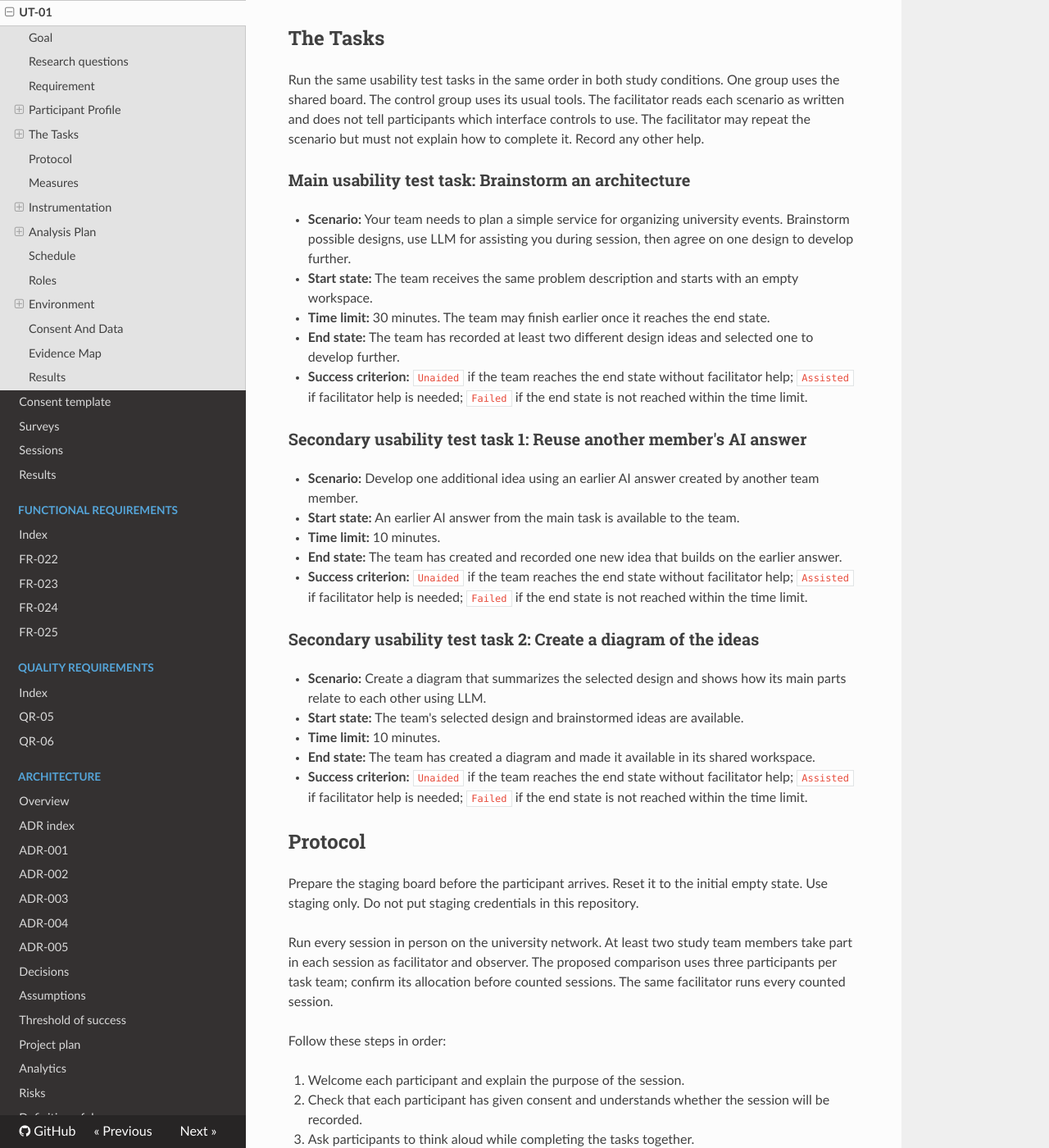
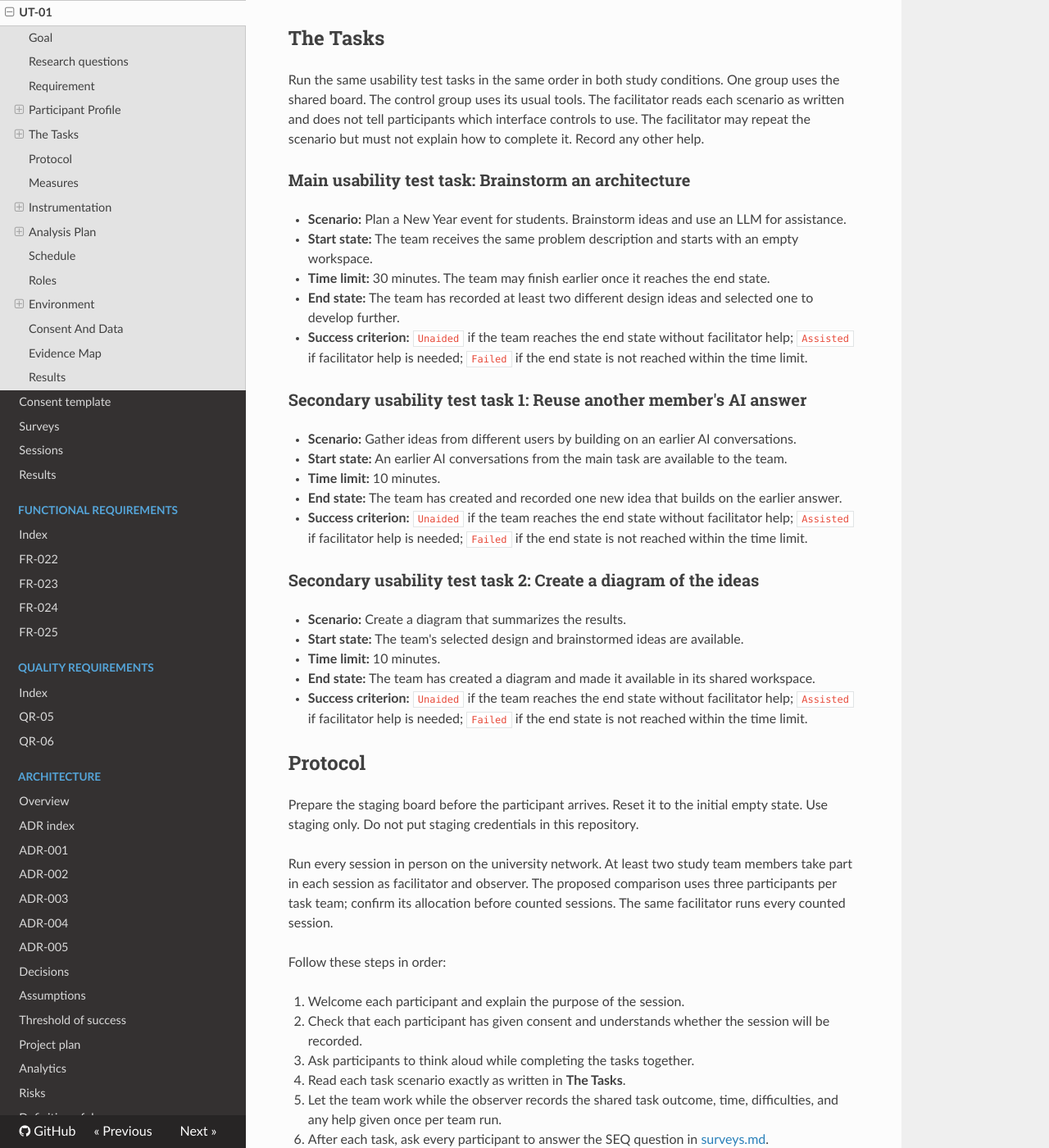
Before and after one commit to WellMadeTeam/workspace-ai-03, an MkDocs documentation site: the page built from docs/usability-tests/ut-01/README.md, in a window 1280 px wide and 1400 px high, scrolled down 1774 px. Shown: the whole window at 82% size. Built offline with MkDocs 1.6.1, drawn with Linux system fonts in a browser that asks for light colours; nearby versions of some CDN libraries.

Commit message:
update README.md

```diff
--- a/docs/usability-tests/ut-01/README.md
+++ b/docs/usability-tests/ut-01/README.md
@@ -63,8 +63,7 @@ Record any other help.
 
 ### Main usability test task: Brainstorm an architecture
 
-- **Scenario:** Your team needs to plan a simple service for organizing university events.
-  Brainstorm possible designs, use LLM for assisting you during session, then agree on one design to develop further.
+- **Scenario:** Plan a New Year event for students. Brainstorm ideas and use an LLM for assistance.
 - **Start state:** The team receives the same problem description and starts with an empty workspace.
 - **Time limit:** 30 minutes.
   The team may finish earlier once it reaches the end state.
@@ -73,15 +72,15 @@ Record any other help.
 
 ### Secondary usability test task 1: Reuse another member's AI answer
 
-- **Scenario:** Develop one additional idea using an earlier AI answer created by another team member.
-- **Start state:** An earlier AI answer from the main task is available to the team.
+- **Scenario:** Gather ideas from different users by building on an earlier AI conversations.
+- **Start state:** An earlier AI conversations from the main task are available to the team.
 - **Time limit:** 10 minutes.
 - **End state:** The team has created and recorded one new idea that builds on the earlier answer.
 - **Success criterion:** `Unaided` if the team reaches the end state without facilitator help; `Assisted` if facilitator help is needed; `Failed` if the end state is not reached within the time limit.
 
 ### Secondary usability test task 2: Create a diagram of the ideas
 
-- **Scenario:** Create a diagram that summarizes the selected design and shows how its main parts relate to each other using LLM.
+- **Scenario:** Create a diagram that summarizes the results.
 - **Start state:** The team's selected design and brainstormed ideas are available.
 - **Time limit:** 10 minutes.
 - **End state:** The team has created a diagram and made it available in its shared workspace.
```
